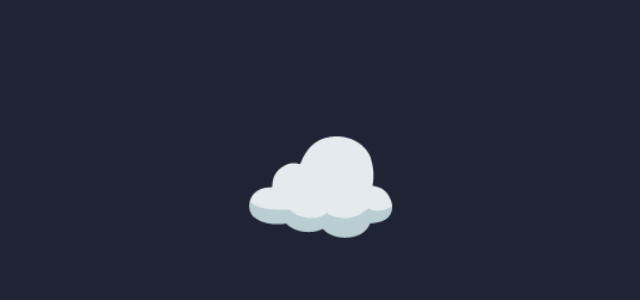
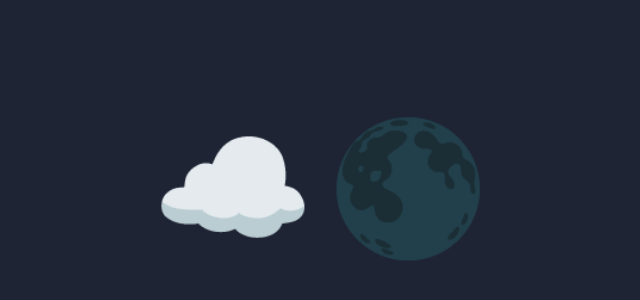
Before and after one commit to vzalberto/michimichelle, a React (Create React App) app: page / in a window 1280 px wide. Shown: the part 214-514 px from the top of the page, without its empty margins (313-953 px from the left). Built offline with nearby package versions, Linux system fonts and the light colour scheme.

Commit message:
ovulando

```diff
--- a/src/App.js
+++ b/src/App.js
@@ -5,7 +5,8 @@ export default class App extends React.Component {
     constructor(props){
         super(props);
         this.state = {
-            lluvia : false
+            lluvia : false,
+            celo: false,
         }
     }
 
@@ -23,6 +24,7 @@ export default class App extends React.Component {
 
     laVidaEsAsi = () => {
         return (
+            <div>
                     <span
                         role='img'
                         className="emoji"
@@ -30,7 +32,31 @@ export default class App extends React.Component {
                         aria-label='cloud emoji nube'>
                             ☁️
                     </span>
+                    <span
+                        role='img'
+                        className="emoji"
+                        onClick={this.miauTriste}
+                        aria-label='luna moon emoji nueva new'>
+                        🌑
+                    </span>
+                </div>
         )
+    }
+
+    ovulando = () => {
+        return (
+            <span
+                role='img'
+                className="emoji"
+                onClick={this.miauTriste}
+                aria-label='miau esta triste emoji'>
+                😿
+            </span>
+        )
+    }
+
+    miauTriste = () => {
+        this.setState({celo: !this.state.celo})
     }
 
     miau = () => {
@@ -50,10 +76,17 @@ export default class App extends React.Component {
                 <header className="App-header">
 
                     {
-                        this.state.lluvia ?
-                            this.yaLoVes()
-                            :
+                        !this.state.lluvia &&
                         this.laVidaEsAsi()
+                            //this.yaLoVes()
+                    }
+{/*
+
+                    } */}
+
+                    {
+                        this.state.celo &&
+                            this.ovulando()
                     }
 
                 </header>
```
Lines whose indentation alone changed are shown as unchanged.
